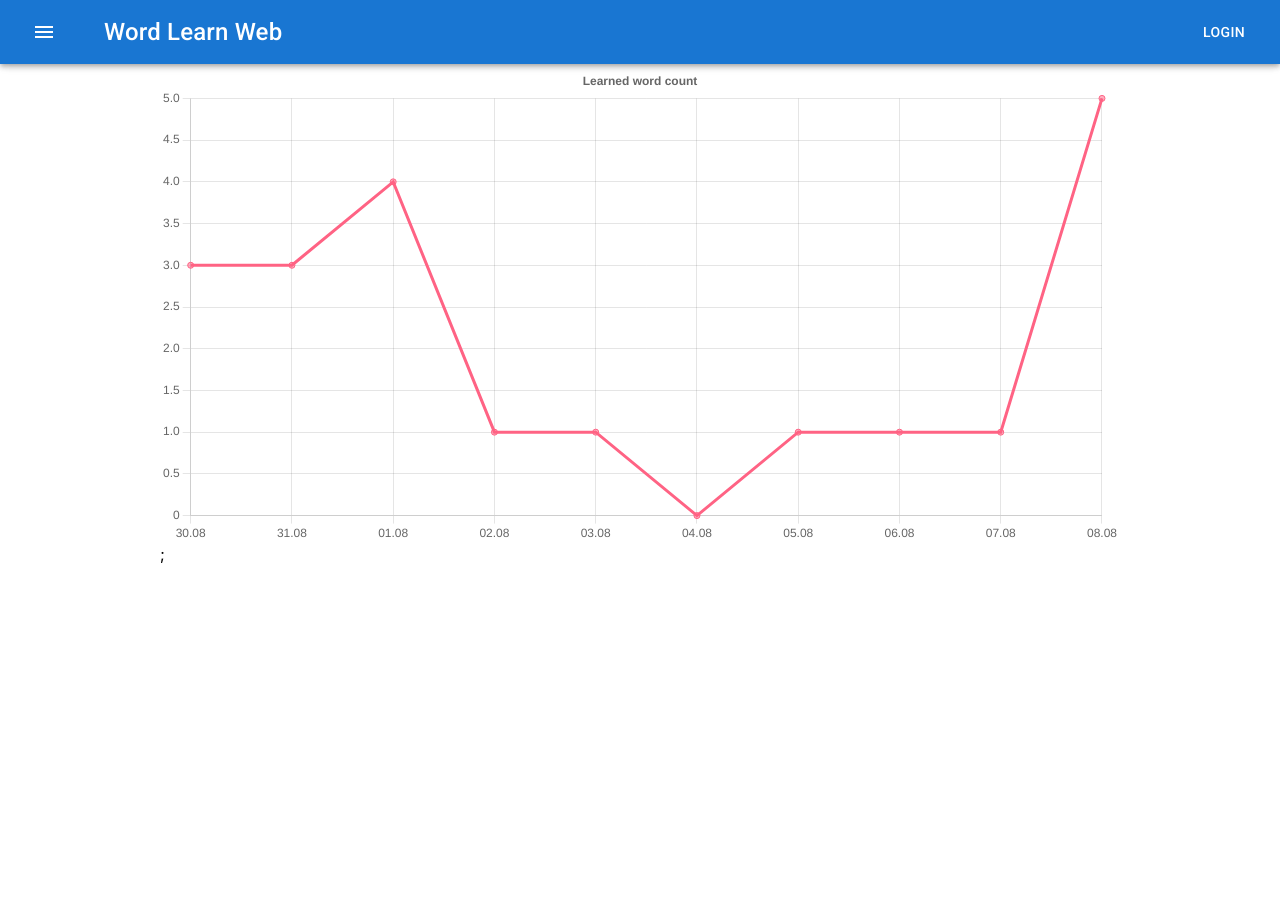
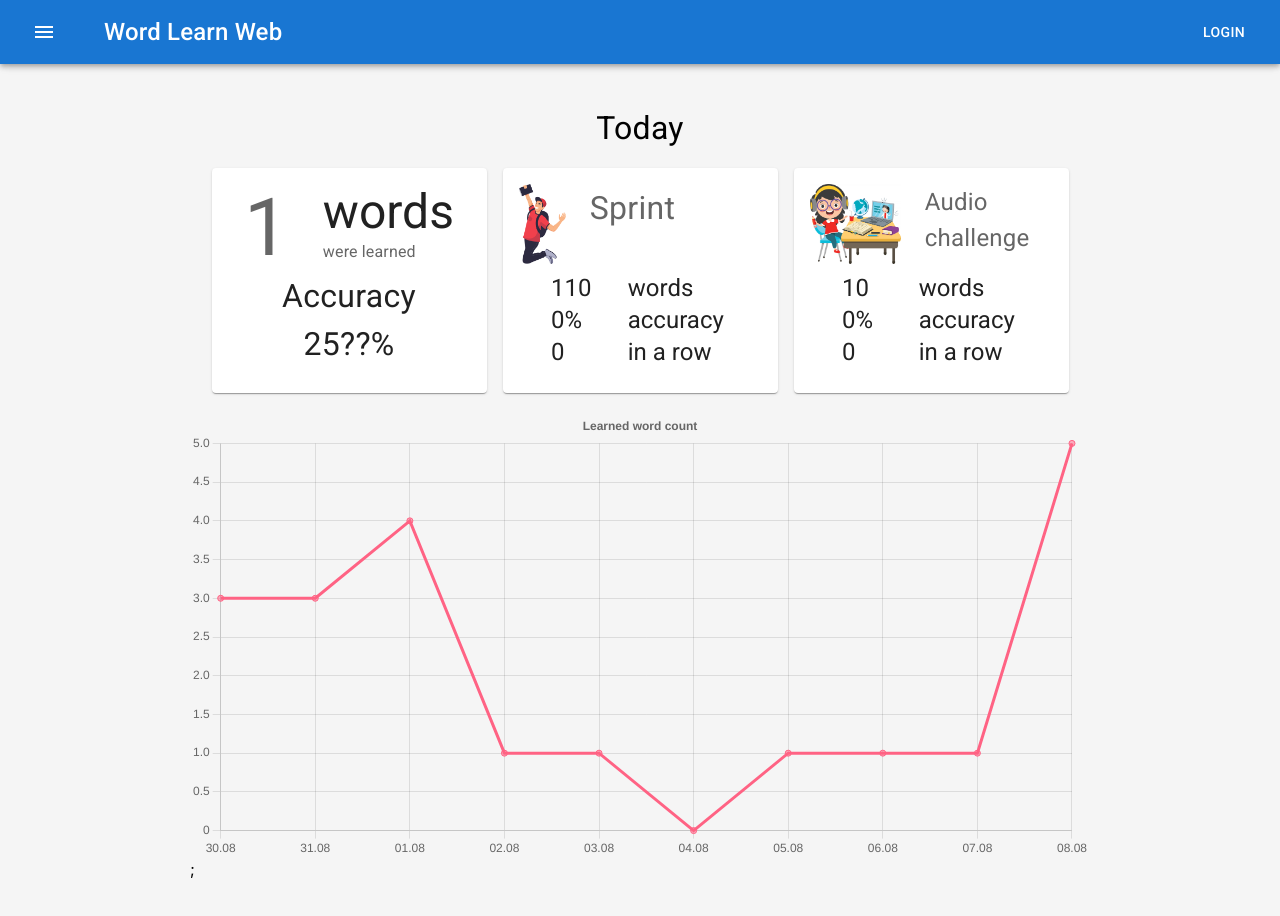
Before and after one commit to dmitriStpaniuk/rslang, a React (Create React App) app: page /statistic in a window 1280 px wide. Shown: the top 916 px of the page. Before the commit the page ends 800 px from the top, so only its background shows below. Built offline with nearby package versions, Linux system fonts and the light colour scheme.

Commit message:
update statistics

```diff
--- a/src/components/Main.tsx
+++ b/src/components/Main.tsx
@@ -62,7 +62,6 @@
         <Route path="register" element={<Registration />} />
         <Route path="profile" element={<ProfileUser />} />
         <Route path="dictionary" element={<Dictionary />} />
-        <Route path="statistic" element={<Statistic />} />
         <Route path="about-us" element={<AboutUs />} />
         <Route path="difficulty/:id" element={<DifficultyLevel />} />
         <Route path="library/level/:id" element={<Textbook />} />
--- a/src/components/Statistics.tsx
+++ b/src/components/Statistics.tsx
@@ -2,13 +2,71 @@
 import sprintImg from "./assets/img/sprint.png";
 import audioImg from "./assets/img/audio.png";
 import { Box, Card, CardContent, Grid, Typography } from "@mui/material";
+import { arrayCards } from "./constant";
+import {
+    Chart as ChartJS,
+    CategoryScale,
+    LinearScale,
+    PointElement,
+    LineElement,
+    Title,
+    Tooltip,
+    Legend,
+  } from 'chart.js';
+import { Line } from 'react-chartjs-2';
 
 export const Statistics = () => {
+  ChartJS.register(
+    CategoryScale,
+    LinearScale,
+    PointElement,
+    LineElement,
+    Title,
+    Tooltip,
+    Legend
+  );
+
+  const options = {
+      responsive: true,
+      plugins: {
+        legend: {
+          display: false,
+          position: 'top' as const,
+        },
+        title: {
+          display: true,
+          text: 'Learned word count',
+        },
+      },
+    };
+
+  const labels = arrayCards.map((item) => item.day);
+  const arrayLearn = arrayCards.map((item) => item.learnWords)
+  const arrayFilter = arrayLearn.map((e)=>e.filter(item => item.learn === true).length);
+
+  const data = {
+    labels,
+    datasets: [
+      {
+        data: (arrayFilter),
+        borderColor: 'rgb(255, 99, 132)',
+        backgroundColor: 'rgba(255, 99, 132, 0.5)',
+      },
+    ],
+  };
+
+  const styles = {
+      div: {
+          width: "75%",
+      }
+  }
+
   return (
     <Box
       display={"flex"}
       justifyContent={"flex-start"}
       // alignContent={'center'}
+      alignItems={"center"}
       gap={2}
       flexDirection="column"
       p={5}
@@ -138,6 +196,9 @@
           </Card>
         </Grid>
       </Grid>
+      <div style={styles.div}>
+            <Line options={options} data={data} updateMode='resize'/>;
+      </div>
     </Box>
   );
 };
```
